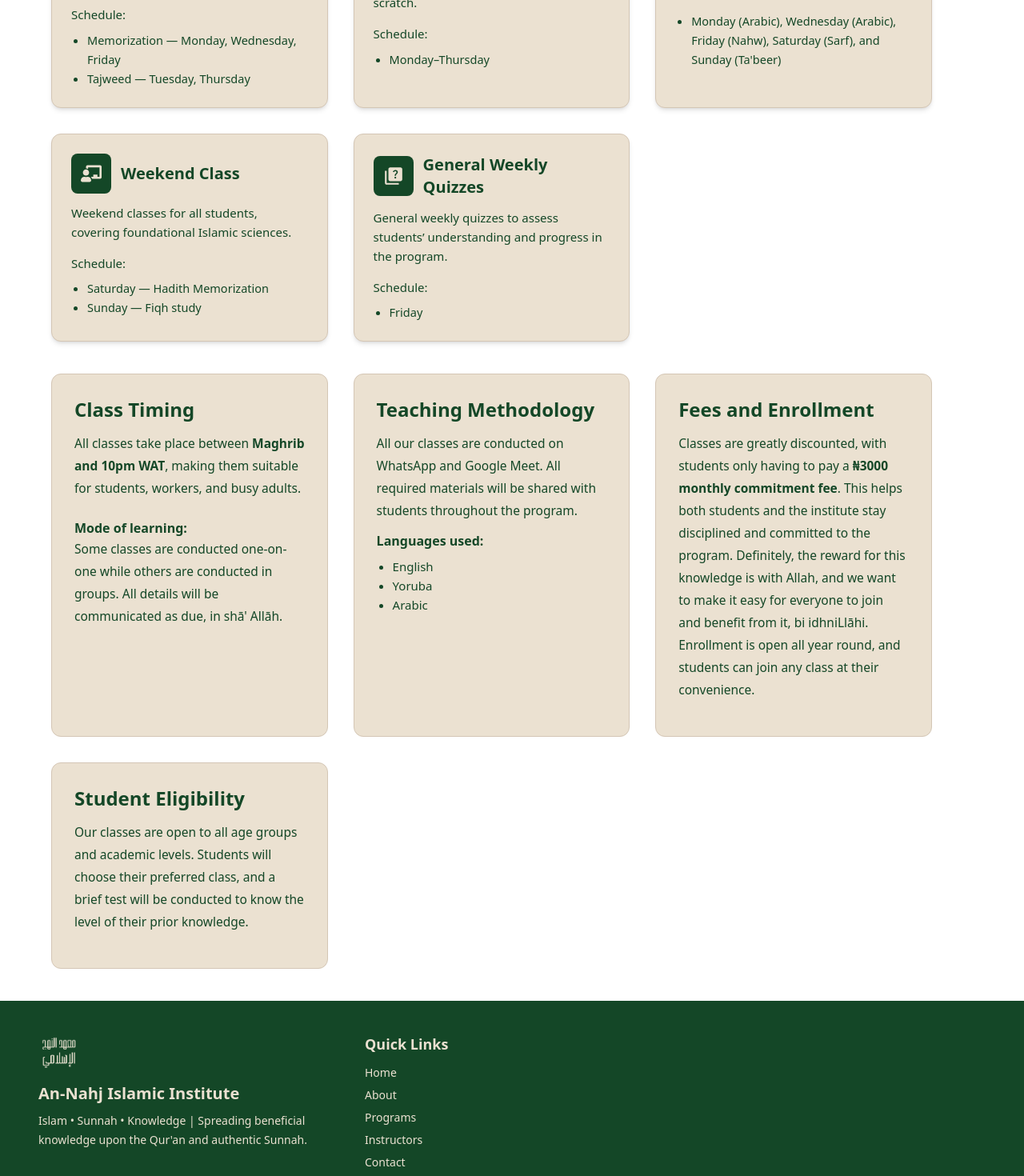
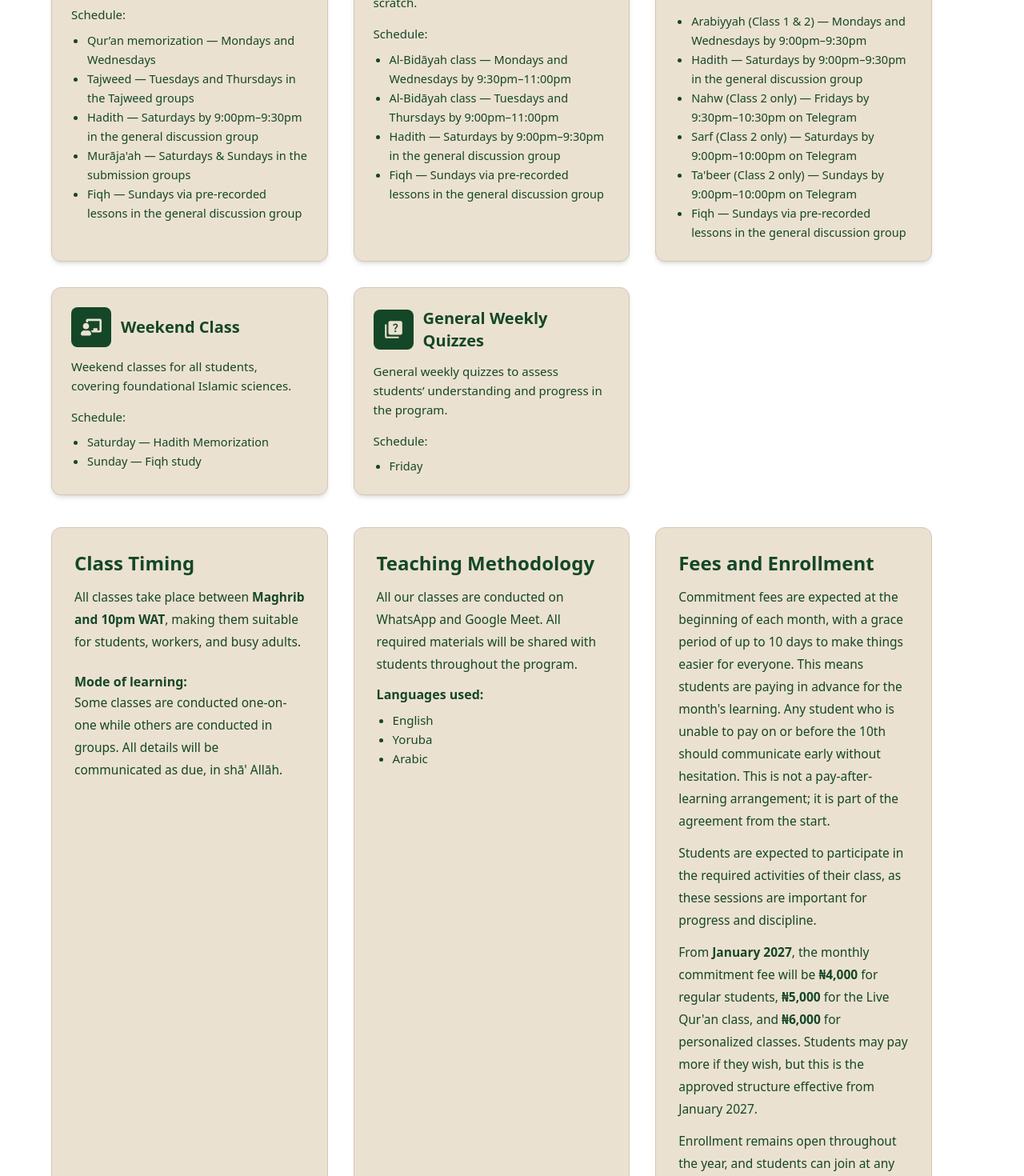
Before and after one commit to abunusaybah1/nahjinst, a Next.js app: page /programs in a window 1280 px wide. Shown: the part 380-1850 px from the top of the page at 80% size. Built offline with nearby package versions, Linux system fonts and the light colour scheme.

Commit message:
Update Nahjinst programs and pricing info

```diff
--- a/app/programs/page.tsx
+++ b/app/programs/page.tsx
@@ -18,8 +18,11 @@ const ProgramsPage = () => {
       description:
         "Qur’an memorization, revision, and Tajweed for learners of all levels.",
       schedule: [
-        "Memorization — Monday, Wednesday, Friday",
-        "Tajweed — Tuesday, Thursday",
+        "Qur’an memorization — Mondays and Wednesdays",
+        "Tajweed — Tuesdays and Thursdays in the Tajweed groups",
+        "Hadith — Saturdays by 9:00pm–9:30pm in the general discussion group",
+        "Murāja'ah — Saturdays & Sundays in the submission groups",
+        "Fiqh — Sundays via pre-recorded lessons in the general discussion group",
       ],
     },
     {
@@ -27,14 +30,24 @@ const ProgramsPage = () => {
       icon: <FaPenNib size={26} />,
       description:
         "Learn Arabic letters, pronunciation, letter joining, and how to read the Qur’an from scratch.",
-      schedule: ["Monday–Thursday"],
+      schedule: [
+        "Al-Bidāyah class — Mondays and Wednesdays by 9:30pm–11:00pm",
+        "Al-Bidāyah class — Tuesdays and Thursdays by 9:00pm–11:00pm",
+        "Hadith — Saturdays by 9:00pm–9:30pm in the general discussion group",
+        "Fiqh — Sundays via pre-recorded lessons in the general discussion group",
+      ],
     },
     {
       title: "Uthman Class",
       icon: <FaBookOpen size={26} />,
       description: "Learn Arabic, Nahw, Sarf, and Ta'beer.",
       schedule: [
-        "Monday (Arabic), Wednesday (Arabic), Friday (Nahw), Saturday (Sarf), and Sunday (Ta'beer)",
+        "Arabiyyah (Class 1 & 2) — Mondays and Wednesdays by 9:00pm–9:30pm",
+        "Hadith — Saturdays by 9:00pm–9:30pm in the general discussion group",
+        "Nahw (Class 2 only) — Fridays by 9:30pm–10:30pm on Telegram",
+        "Sarf (Class 2 only) — Saturdays by 9:00pm–10:00pm on Telegram",
+        "Ta'beer (Class 2 only) — Sundays by 9:00pm–10:00pm on Telegram",
+        "Fiqh — Sundays via pre-recorded lessons in the general discussion group",
       ],
     },
     {
@@ -123,25 +136,46 @@ const ProgramsPage = () => {
 
         <div className="bg-[#ebe1d1] p-7 rounded-xl border border-[#d4c6b5] w-full md:w-[47%] lg:w-[30%]">
           <h2 className="text-2xl font-semibold mb-3">Fees and Enrollment</h2>
-          <p className="leading-7 text-[15.5px] mb-4">
-            Classes are greatly discounted, with students only having to pay a
-            {"  "}
-            <strong>₦3000 monthly commitment fee</strong>. This helps both
-            students and the institute stay disciplined and committed to the
-            program. Definitely, the reward for this knowledge is with Allah,
-            and we want to make it easy for everyone to join and benefit from
-            it, bi idhniLlāhi. Enrollment is open all year round, and students
-            can join any class at their convenience.
+          <p className="leading-7 text-[15.5px] mb-3">
+            Commitment fees are expected at the beginning of each month, with a
+            grace period of up to 10 days to make things easier for everyone.
+            This means students are paying in advance for the month&apos;s
+            learning. Any student who is unable to pay on or before the 10th
+            should communicate early without hesitation. This is not a
+            pay-after-learning arrangement; it is part of the agreement from the
+            start.
+          </p>
+          <p className="leading-7 text-[15.5px] mb-3">
+            Students are expected to participate in the required activities of
+            their class, as these sessions are important for progress and
+            discipline.
+          </p>
+          <p className="leading-7 text-[15.5px] mb-3">
+            From <strong>January 2027</strong>, the monthly commitment fee will
+            be <strong>₦4,000</strong> for regular students,
+            <strong> ₦5,000</strong> for the Live Qur&apos;an class, and
+            <strong> ₦6,000</strong> for personalized classes. Students may pay
+            more if they wish, but this is the approved structure effective from
+            January 2027.
+          </p>
+          <p className="leading-7 text-[15.5px] mb-0">
+            Enrollment remains open throughout the year, and students can join
+            at any time, bi idhniLlāhi.
           </p>
         </div>
 
         <div className="bg-[#ebe1d1] p-7 rounded-xl border border-[#d4c6b5] w-full md:w-[47%] lg:w-[30%]">
           <h2 className="text-2xl font-semibold mb-3">Student Eligibility</h2>
 
-          <p className="leading-7 text-[15.5px] mb-4">
+          <p className="leading-7 text-[15.5px] mb-3">
             Our classes are open to all age groups and academic levels. Students
-            will choose their preferred class, and a brief test will be
-            conducted to know the level of their prior knowledge.
+            choose their preferred class and complete a brief assessment to
+            determine their current level.
+          </p>
+          <p className="leading-7 text-[15.5px] mb-0">
+            A simple reminder: payments are due at the start of the month, with
+            a grace period until the 10th day, and students are expected to take
+            part in the required activities of their class.
           </p>
         </div>
       </div>
```
Also changed, not shown: 1 other file (tests, documents, lock files or other folders).
